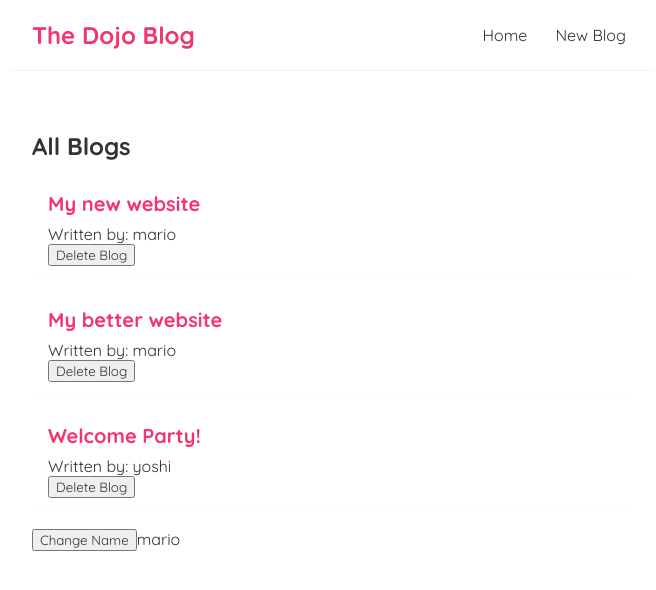
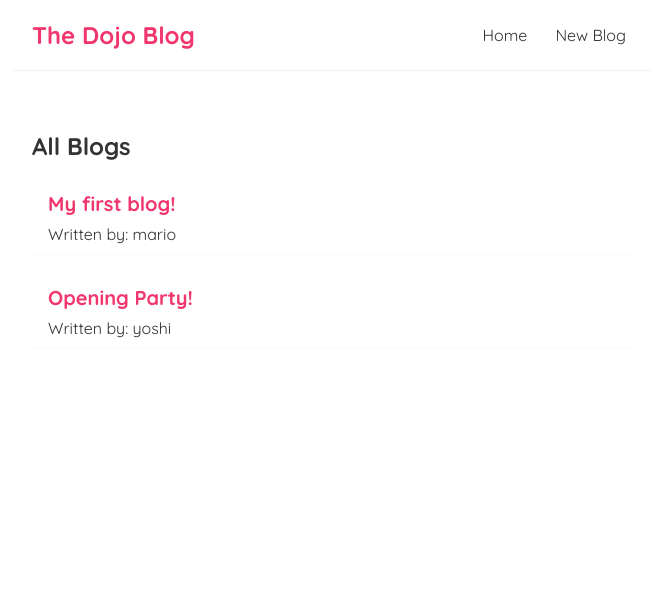
Before and after one commit to Acalltoredemption/dojoblog, a React (Create React App) app: page / in a window 1280 px wide. Shown: the top 590 px of the page, without its empty margins (308-964 px from the left). Built offline with nearby package versions, Linux system fonts and the light colour scheme; data requests are answered from the project's data file.

Commit message:
conditional rendering of bloglist component ensuring we have our json data to render properly

```diff
--- a/src/BlogList.js
+++ b/src/BlogList.js
@@ -1,4 +1,4 @@
-const BlogList = ({blogs, title, handleDelete}) => {
+const BlogList = ({blogs, title}) => {
 
 
 
@@ -9,7 +9,7 @@
          <div className="blog-preview" key={blog.id}>
               <h2>{blog.title}</h2>
               <p>Written by: {blog.author}</p>
-              <button onClick={() => handleDelete(blog.id)}>Delete Blog</button>
+
          </div>
             ))}
         </div>
--- a/src/Home.js
+++ b/src/Home.js
@@ -4,29 +4,24 @@
 
 const  Home = () => {
 
-const [blogs, setBlogs] = useState([
-    {title: 'My new website', body: 'blah blah blah', author: 'mario', id: 1},
-    {title: 'My better website', body: 'blah blah blah', author: 'mario', id: 2},
-    {title: 'Welcome Party!', body: 'blah blah blah', author: 'yoshi', id: 3}
-]);
+const [blogs, setBlogs] = useState(null);
 
-const [name, setName] = useState('mario');
-
-const handleDelete = (id) => {
- const newBlogs = blogs.filter(blog => blog.id !== id);
- setBlogs(newBlogs);
-}
 
 useEffect(() => {
-    console.log('use effect ran');
-    console.log(name);
-}, [name]);
+    fetch('http://localhost:8000/blogs')
+    .then(res => {
+        return res.json();
+    })
+    .then((data) => {
+        console.log(data);
+        setBlogs(data);
+    })
+
+}, []);
 
     return (
         <div className="home">
-            <BlogList blogs={blogs} title="All Blogs" handleDelete={handleDelete} />
-            <button onClick={() => setName('luigi')}>Change Name</button>
-            {name}
+             {blogs && <BlogList blogs={blogs} title="All Blogs" />}
 
         </div>
      );
```
Also changed, not shown: 1 other file (tests, documents, lock files or other folders).
